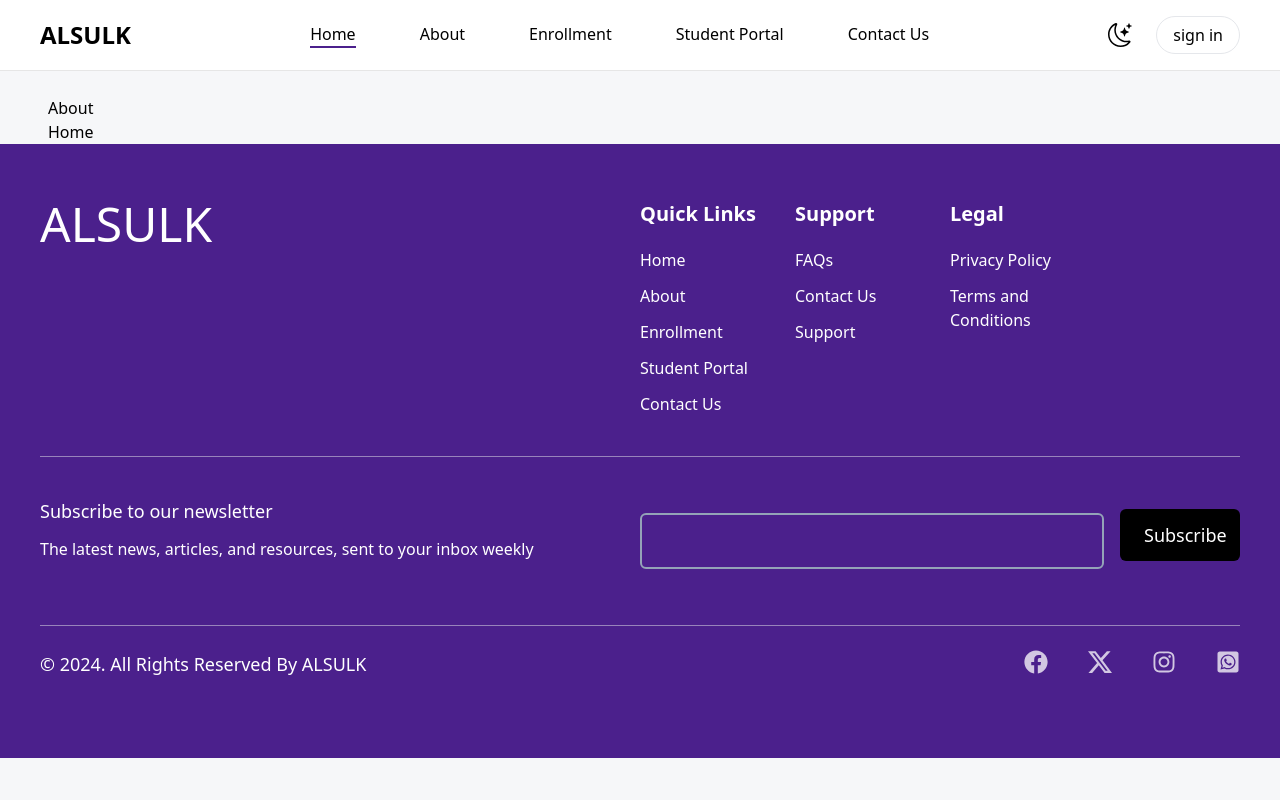
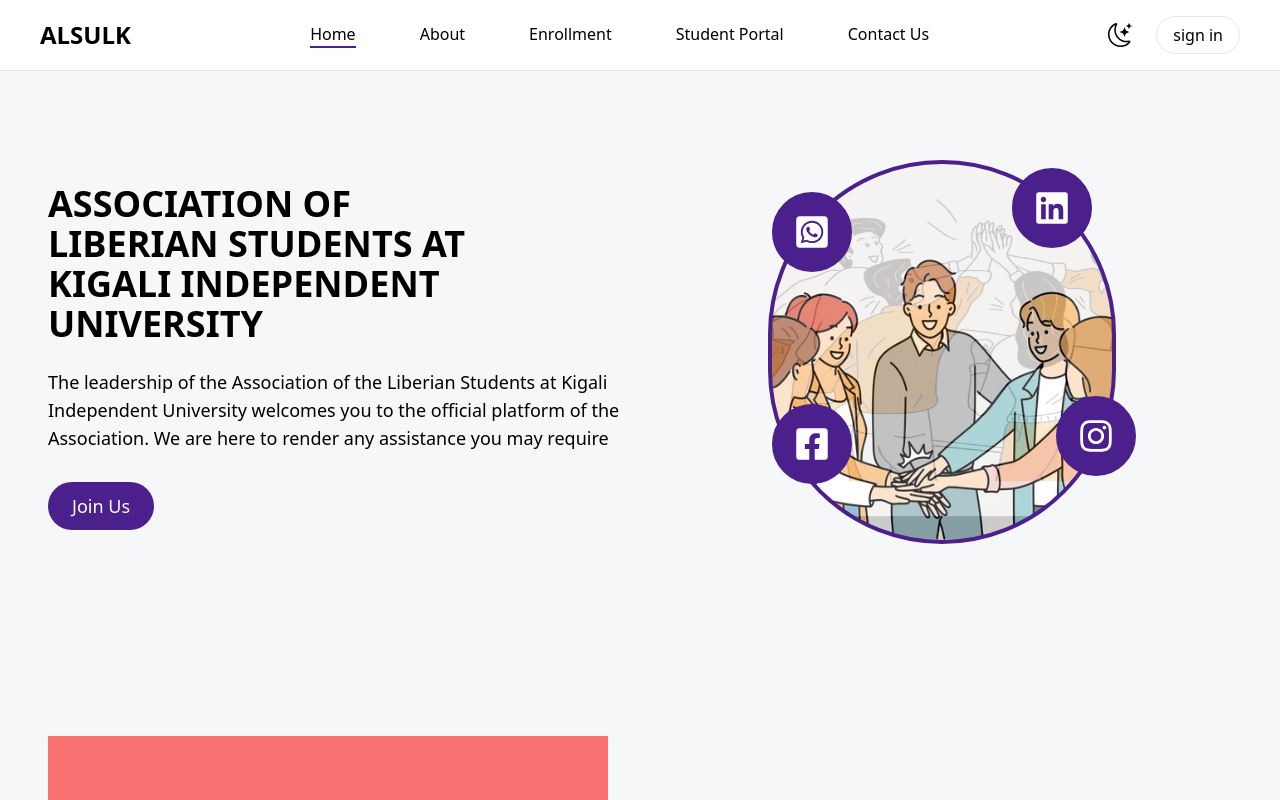
Before and after one commit to mulbahoplanojames/Harmony_Coalition_Project, a React (Vite) app: page /about in a window 1280 px wide. Built offline with nearby package versions, Linux system fonts and the light colour scheme.

Commit message:
Working on the About Us pages and creatin the OurStory and Out Mission componnts

```diff
--- /dev/null
+++ b/src/Components/About_Hero/AboutHero.jsx
@@ -0,0 +1,85 @@
+// Importing the useContext hook from the React library
+import { useContext } from "react";
+// Importing the Link component from the react-router-dom library
+import { Link } from "react-router-dom";
+// Importing the AppContext from the Context/AppContext.jsx file
+import { AppContext } from "../../Context/AppContext";
+
+// Importing the necessary icons from the react-icons library
+import {
+  FaLinkedin,
+  FaInstagram,
+  FaFacebookSquare,
+  FaWhatsappSquare,
+} from "react-icons/fa";
+
+const AboutHero = () => {
+  // Accessing the darkMode value from the AppContext
+  const { darkMode } = useContext(AppContext);
+
+  return (
+    <>
+      <div className="grid md:grid-cols-2 grid-cols-1 place-items-center  md:py-16 py-8  md:gap-6 gap-14">
+        <div className="">
+          {/* Displaying the heading */}
+          <h1 className="md:text-4xl text-3xl uppercase font-black md:pr-40 pr-10 pb-6">
+            Association of liberian Students at kigali independent university
+          </h1>
+          {/* Displaying the description */}
+          <p className="text-lg pb-10">
+            The leadership of the Association of the Liberian Students at Kigali
+            Independent University welcomes you to the official platform of the
+            Association. We are here to render any assistance you may require
+          </p>
+          {/* Displaying the link to the 'About Us' page */}
+          <Link
+            to="contact-us"
+            className="py-3 px-6 bg-primary_main text-lg text-white border-none rounded-full hover:bg-opacity-70"
+          >
+            Join Us
+          </Link>
+        </div>
+        {/* Displaying the image with social media links */}
+        <div
+          className=" md:w-[60%] md:h-[24rem] w-[70%] h-[17rem] rounded-full relative overflow-visible border-4 border-primary_main "
+          id="item1"
+        >
+          {/* Displaying the LinkedIn icon link */}
+          <Link
+            className={`icons_Wripper bg-primary_main top-1 right-5  ${
+              darkMode ? "border-white" : "border-primary_main"
+            }`}
+          >
+            <FaLinkedin className="text-4xl z-40 text-white" />
+          </Link>
+          {/* Displaying the Instagram icon link */}
+          <Link
+            className={`icons_Wripper md:bottom-[4rem] bottom-8 -md:right-1 -right-6 bg-primary_main ${
+              darkMode ? "border-white" : "border-primary_main"
+            }`}
+          >
+            <FaInstagram className="text-4xl z-40 text-white" />
+          </Link>
+          {/* Displaying the WhatsApp icon link */}
+          <Link
+            className={`icons_Wripper bg-primary_main top-7 left-0  ${
+              darkMode ? "border-white " : "border-primary_main"
+            }`}
+          >
+            <FaWhatsappSquare className="text-4xl z-40 text-white" />
+          </Link>
+          {/* Displaying the Facebook icon link */}
+          <Link
+            className={`icons_Wripper bg-primary_main md:bottom-14 -bottom-2 md:left-0 left-4 ${
+              darkMode ? "border-white" : "border-primary_main"
+            }`}
+          >
+            <FaFacebookSquare className="text-4xl z-40 text-white" />
+          </Link>
+        </div>
+      </div>
+    </>
+  );
+};
+
+export default AboutHero;
--- /dev/null
+++ b/src/Components/About_Our_Mission/OurMission.jsx
@@ -0,0 +1,29 @@
+import { Link } from "react-router-dom";
+import image from "/src/assets/hero.jpg";
+import image1 from "/src/assets/hero1.jpg";
+
+const OurMission = () => {
+  return (
+    <>
+      <div className="grid md:grid-cols-2 grid-cols-1 md:gap-x-16 gap-y-10 place-items-center pb-10 md:pt-32 pt-[3.5rem]">
+        <div className="w-full bg-red-400 h-[50vh]"></div>
+        <div className="">
+          <h1 className="text-4xl font-bold md:pb-8 pb-5">Our Mission </h1>
+          <p className="text-lg pb-10 md:pr-10">
+            We believe not just in growing bigger, but in growing better. And
+            growing better means aligning the success of our Students with the
+            success of the Liberian Community.
+          </p>
+          <Link
+            to="about"
+            className="py-3 px-6 bg-primary_main text-lg text-white border-none rounded-full hover:bg-opacity-70"
+          >
+            Read More
+          </Link>
+        </div>
+      </div>
+    </>
+  );
+};
+
+export default OurMission;
--- /dev/null
+++ b/src/Components/About_Our_Story/OurStory.jsx
@@ -0,0 +1,29 @@
+import { Link } from "react-router-dom";
+
+const OurStory = () => {
+  return (
+    <>
+      <div className="grid md:grid-cols-2 grid-cols-1 md:gap-x-16 gap-y-10 place-items-center pb-32 md:pt-20 pt-[3.5rem]">
+        <div className="md:order-first order-last">
+          <h1 className="text-4xl font-bold md:pb-8 pb-5">Our Story </h1>
+          <p className="text-lg pb-10 md:pr-10">
+            The Association of the Liberian Students is an Association establish
+            at the Kigali Independent University to head the affairs of
+            Liberians Students enrolled at the University. it&apos;s charge with
+            the responsibility of adaquately representing the Liberian Students
+            at ULK.
+          </p>
+          <Link
+            to="about"
+            className="py-3 px-6 bg-primary_main text-lg text-white border-none rounded-full hover:bg-opacity-70"
+          >
+            Read More
+          </Link>
+        </div>
+        <div className="w-full bg-blue-400 h-[50vh]"></div>
+      </div>
+    </>
+  );
+};
+
+export default OurStory;
--- a/src/Pages/About/About.jsx
+++ b/src/Pages/About/About.jsx
@@ -1,8 +1,13 @@
+import AboutHero from "../../Components/About_Hero/AboutHero";
+import OurMission from "../../Components/About_Our_Mission/OurMission";
+import OurStory from "../../Components/About_Our_Story/OurStory";
+
 const About = () => {
   return (
     <>
-      <p>About</p>
-      <a href="/">Home</a>
+      <AboutHero />
+      <OurMission />
+      <OurStory />
     </>
   );
 };
```
